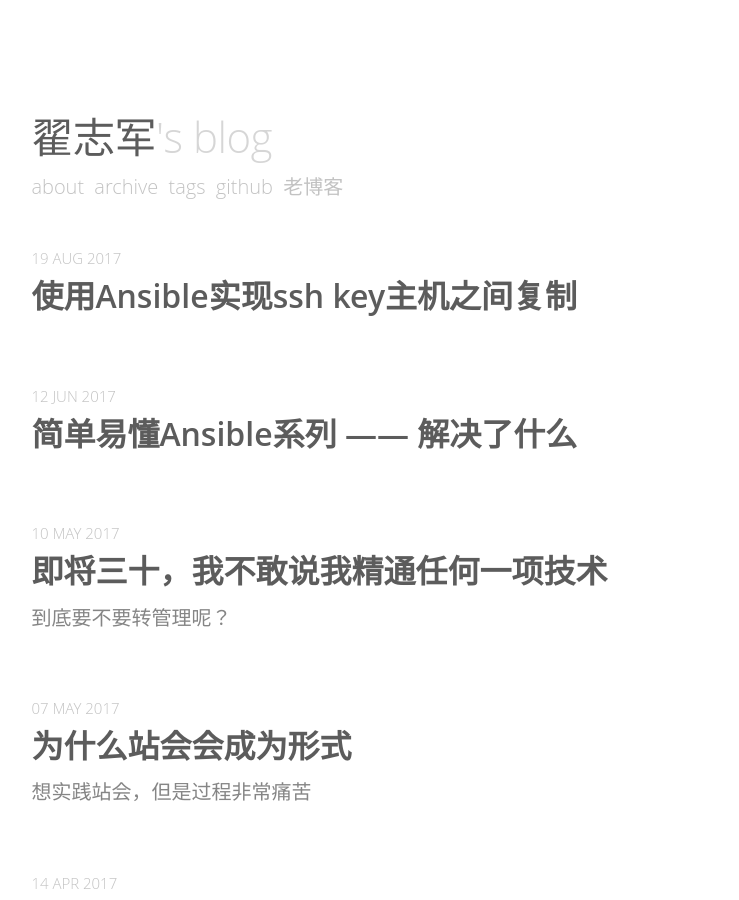
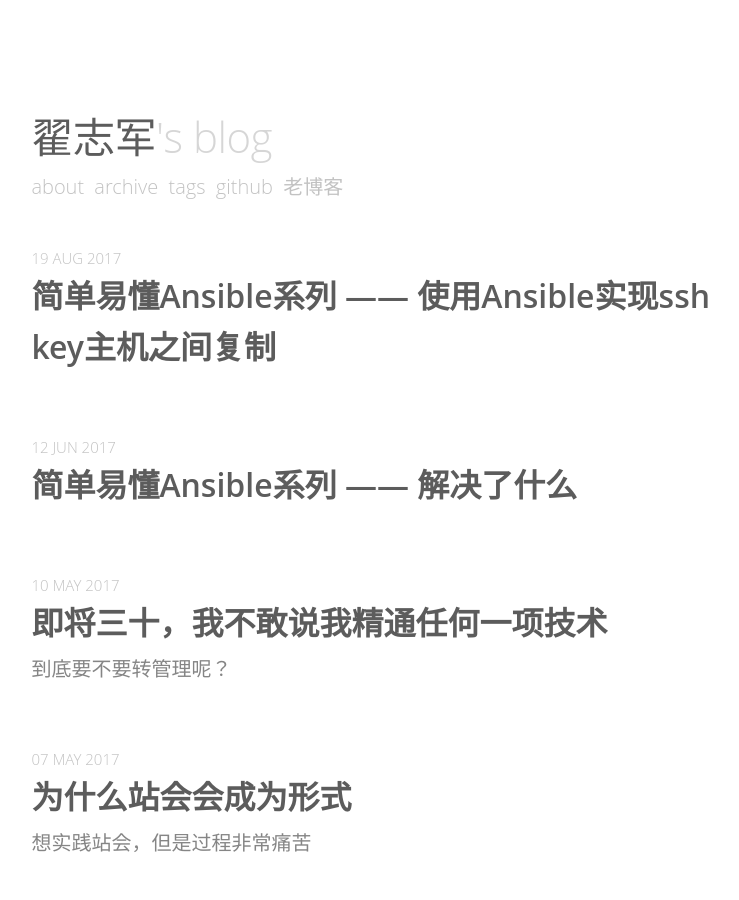
Before and after one commit to stayfoolish666/zacker330.github.io, a Jekyll site: the page built from index.html, in a window 1280 px wide and 900 px high. Shown: the whole window, without its empty margins (263-1002 px from the left). Built offline with Jekyll 4.4.1, drawn with Linux system fonts in a browser that asks for light colours; the list of posts is cut into pages by our own code; comment, search, counter and statistics services are not loaded.

Commit message:
new title

````diff
--- a/_posts/2017-8-19-ansible-manage-sshkey.md
+++ b/_posts/2017-8-19-ansible-manage-sshkey.md
@@ -1,6 +1,6 @@
 ---
 layout: post
-title: "使用Ansible实现ssh key主机之间复制"
+title: "简单易懂Ansible系列 —— 使用Ansible实现ssh key主机之间复制"
 description: ""
 date: 2017-8-19
 tags: [ansible,devops]
@@ -80,16 +80,16 @@ Host *
 ### 在data node机器上执行的task如下
 1. 将public key加入到data node的机器中，`/tmp/id_rsa.pub`就是刚由name node机器生成将拉取到本地的key
 
-```
-## 此时，会在data node机器中相应的用户目录的.ssh文件夹中生成authorized_keys文件，并将public key内容放到里面
-- name: add master public key to slaves
-  authorized_key:
-    user: "{{hadoop_user}}"
-    key: "{{ lookup('file', '/tmp/id_rsa.pub') }}"
-  tags:
-    - hadoop
+  ```
+  ## 此时，会在data node机器中相应的用户目录的.ssh文件夹中生成authorized_keys文件，并将public key内容放到里面
+  - name: add master public key to slaves
+    authorized_key:
+      user: "{{hadoop_user}}"
+      key: "{{ lookup('file', '/tmp/id_rsa.pub') }}"
+    tags:
+      - hadoop
 
-```
+  ```
 
 2. 设置.ssh目录的权限为700
 不清楚为什么authorized_key模块自动生成的.ssh的权限过高，所以还需要将目录设置成700：
````
